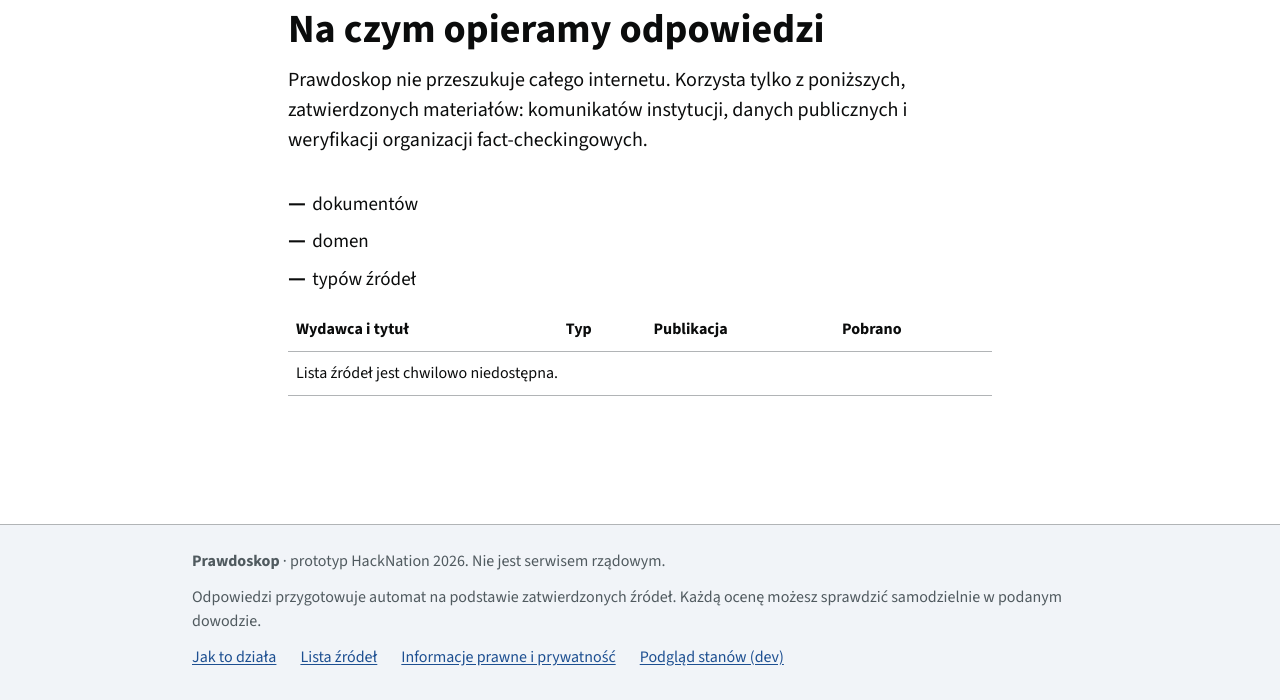
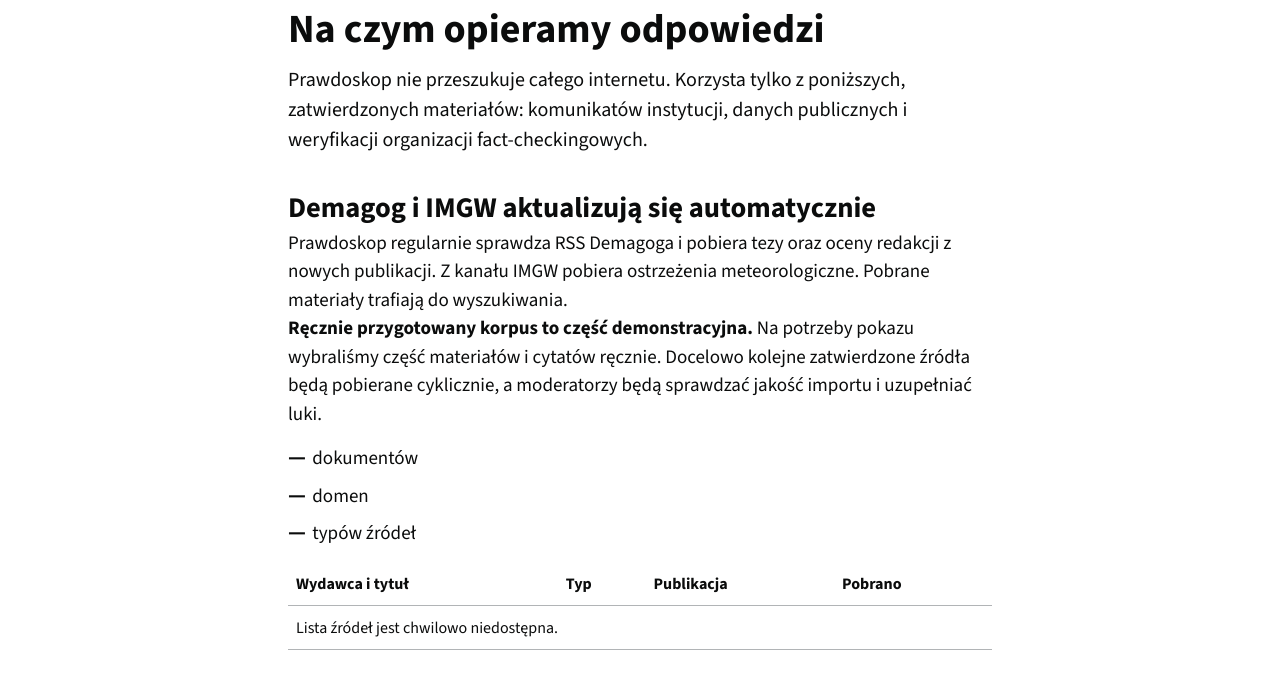
Before and after one commit to KonradKrol/prawdowid-hacknation, a FastAPI app: page /zrodla in a window 1280 px wide. Shown: the part 274-974 px from the top of the page. Run offline with FastAPI, Linux system fonts and the light colour scheme; parts of the project's set-up code (start-up, migrations or seed data) failed here and were passed over.

Commit message:
Explain automatic feeds on sources page

```diff
--- a/app/templates/zrodla.html
+++ b/app/templates/zrodla.html
@@ -8,6 +8,11 @@
     <h1 class="result__summary">Na czym opieramy odpowiedzi</h1>
     <p class="lead">Prawdoskop nie przeszukuje całego internetu. Korzysta tylko z poniższych, zatwierdzonych materiałów: komunikatów instytucji, danych publicznych i weryfikacji organizacji fact-checkingowych.</p>
   </header>
+  <section aria-labelledby="aktualizacja-zrodel">
+    <h2 id="aktualizacja-zrodel">Demagog i IMGW aktualizują się automatycznie</h2>
+    <p>Prawdoskop regularnie sprawdza RSS Demagoga i pobiera tezy oraz oceny redakcji z nowych publikacji. Z kanału IMGW pobiera ostrzeżenia meteorologiczne. Pobrane materiały trafiają do wyszukiwania.</p>
+    <p><strong>Ręcznie przygotowany korpus to część demonstracyjna.</strong> Na potrzeby pokazu wybraliśmy część materiałów i cytatów ręcznie. Docelowo kolejne zatwierdzone źródła będą pobierane cyklicznie, a moderatorzy będą sprawdzać jakość importu i uzupełniać luki.</p>
+  </section>
   <dl class="trust__stats trust__stats--page">
     <div><dt>dokumentów</dt><dd>{{ stats.documents or "—" }}</dd></div>
     <div><dt>domen</dt><dd>{{ stats.domains or "—" }}</dd></div>
```
